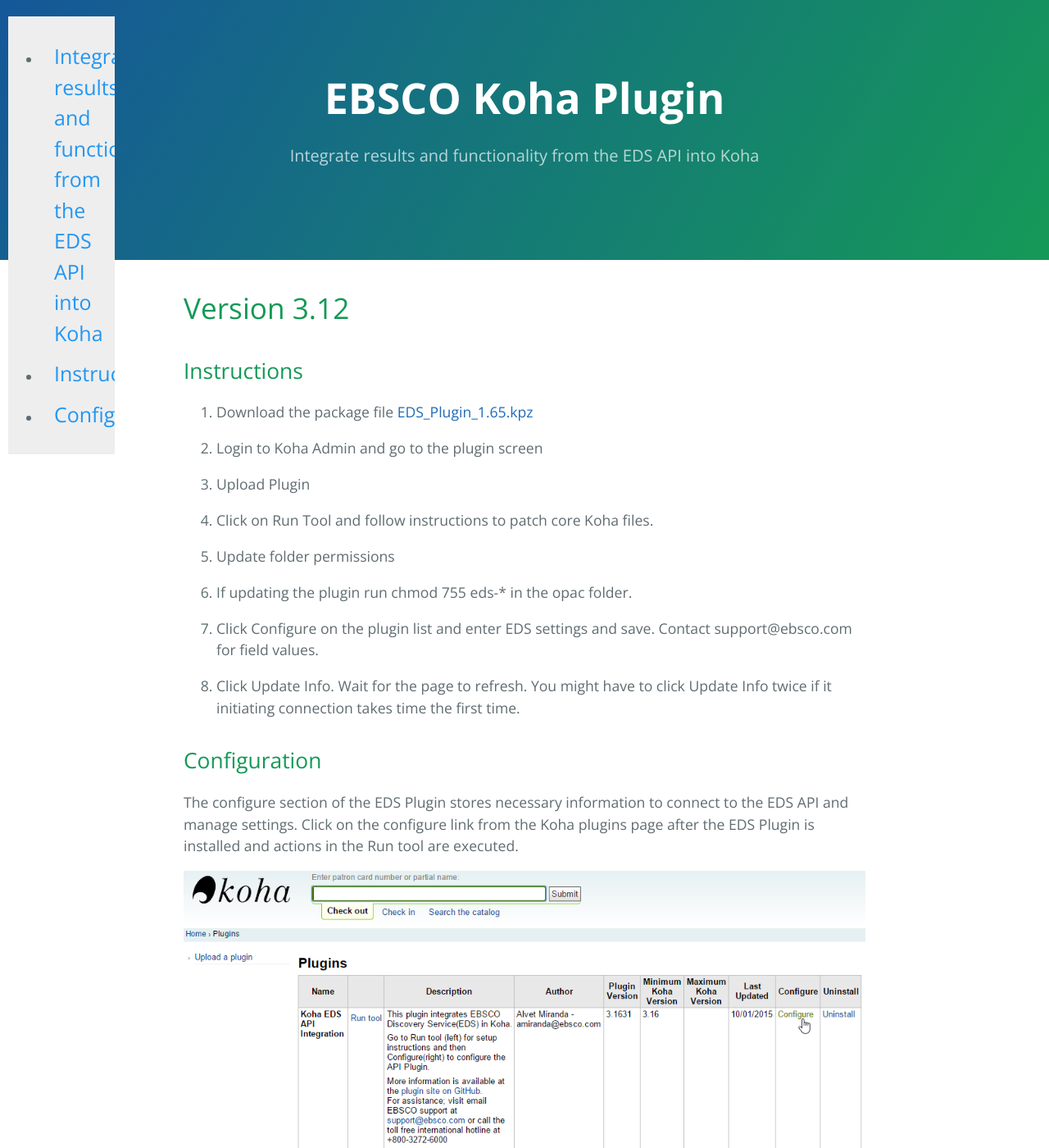
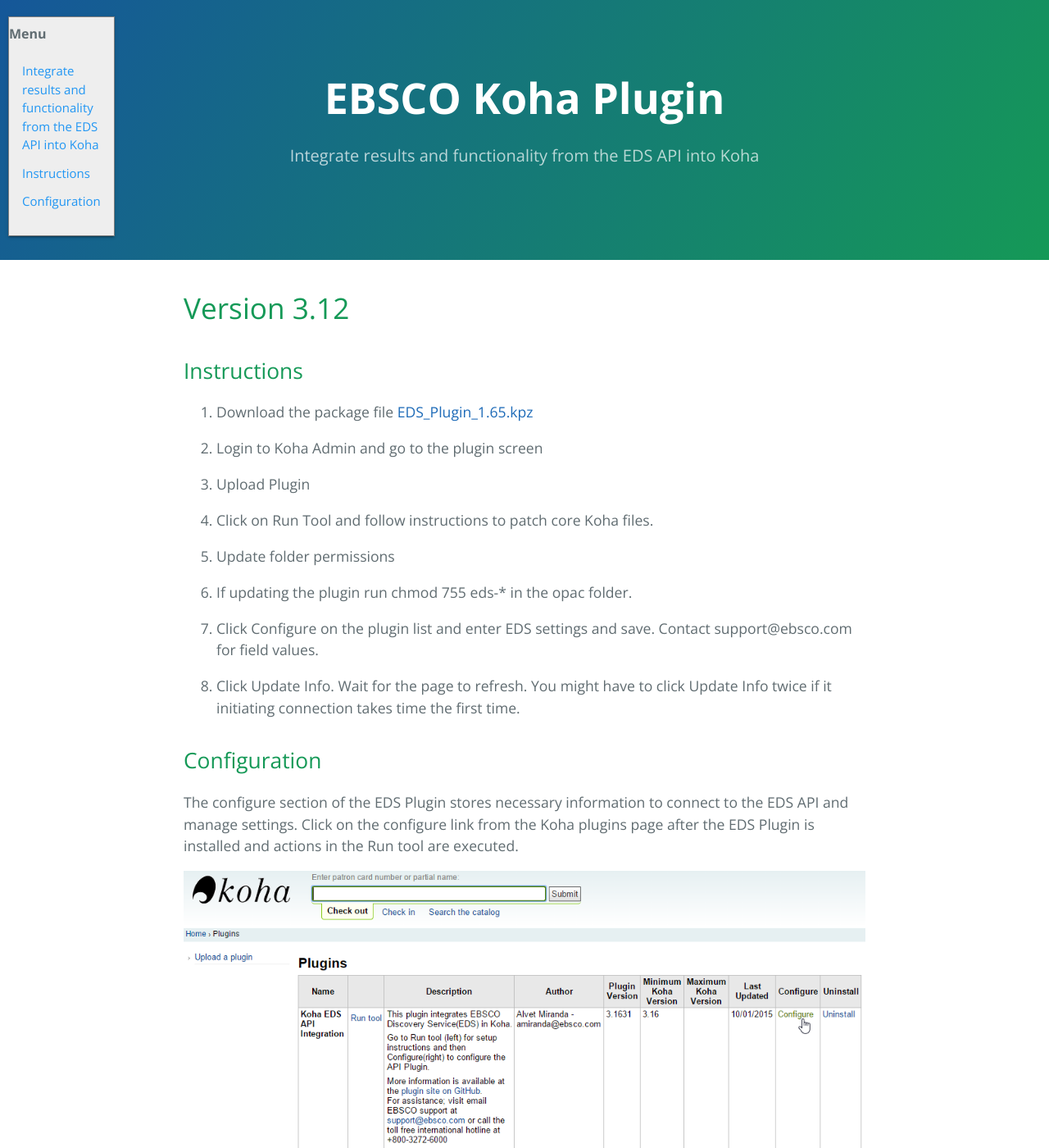
Before and after one commit to ebsco/edsapi-koha-plugin, a Jekyll site: the page built from docs/docs/3.12.md, in a window 1280 px wide and 1400 px high. Shown: the whole window at 82% size. Built offline with Jekyll 4.4.1, drawn with Linux system fonts in a browser that asks for light colours; our own code applies the rules of GitHub Pages for plain Markdown files.

Commit message:
Menu fix II

```diff
--- a/docs/_layouts/default.html
+++ b/docs/_layouts/default.html
@@ -12,7 +12,7 @@
   <body>
     <section class="page-header">
       <a href="//ebsco.github.io/edsapi-koha-plugin/"><h1 class="project-name">EBSCO Koha Plugin</h1></a>
-      <h2 class="project-tagline">{{ site.description }}</h2>
+      <h3 class="project-tagline">{{ site.description }}</h3>
       {% if site.show_downloads %}
         <a href="https://github.com/ebsco/edsapi-koha-plugin" class="btn">GitHub Link</a>
         <a href="{{ site.github.zip_url }}" class="btn">Download Version 17.11</a>
@@ -26,7 +26,7 @@
       </footer>
     </section>
     <div id="page_menu" >
-
+      <b>Menu</b>
     </div>
 
       <!-- Global site tag (gtag.js) - Google Analytics -->
--- a/docs/_layouts/legacy.html
+++ b/docs/_layouts/legacy.html
@@ -23,6 +23,7 @@
       </footer>
     </section>
     <div id="menu">
+      <b>Menu</b>
       <ul>
       </ul>
     </div>
--- a/docs/assets/css/style.scss
+++ b/docs/assets/css/style.scss
@@ -13,18 +13,28 @@
     background: #eee;
     overflow-x: hidden;
     padding: 8px 0;
+    box-shadow: 0 2px 2px 0 rgba(0,0,0,.14), 0 3px 1px -2px rgba(0,0,0,.2), 0 1px 5px 0 rgba(0,0,0,.12);
+    border: 1px solid grey;
 }
 
 #menu a {
     padding: 6px 8px 6px 16px;
     text-decoration: none;
-    font-size: 25px;
+    font-size: 15px;
     color: #2196F3;
     display: block;
 }
 
 #menu a:hover {
     color: #064579;
+}
+
+#menu ul {
+    padding: 0px;
+}
+
+#menu li {
+    list-style: none;
 }
 
 .main {
```
Also changed, not shown: other parts of docs/_layouts/default.html (+1 -1 lines).
